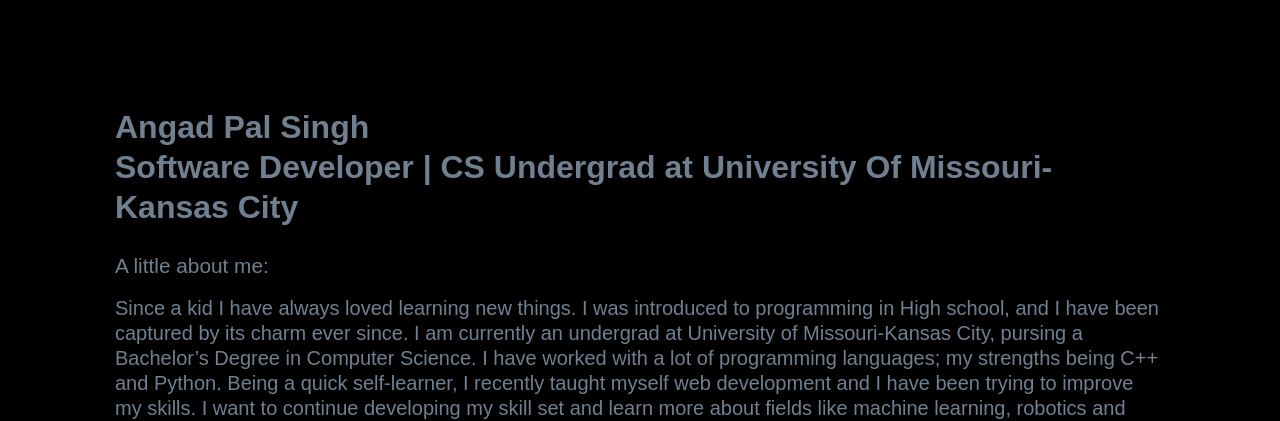
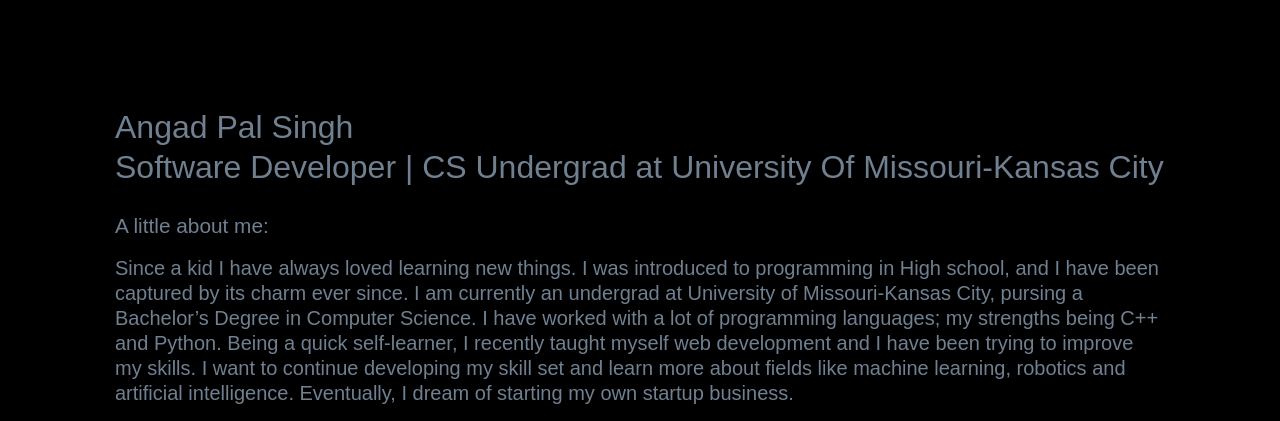
Before and after one commit to angad-singh15/My-Website, a plain HTML site: page index.html in a window 1280 px wide. Shown: the top 421 px of the page. Drawn offline with Linux system fonts and the light colour scheme.

Commit message:
Update style.css

```diff
--- a/style.css
+++ b/style.css
@@ -19,7 +19,7 @@
 }
 
 .main-intro h2 {
-  font-weight: 00;
+  font-weight: 400;
   font-size: 1.25em;
   color: slategray;
 }
```
